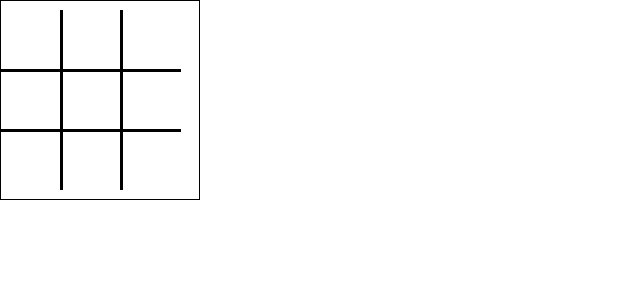
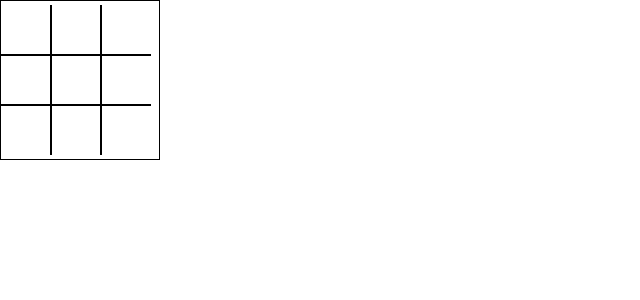
Before and after one commit to ryutabi/ultimate-tictactoe, a Nuxt app: page / in a window 1280 px wide. Shown: the top 300 px of the page, without its empty margins (0-640 px from the left). Built offline with nearby package versions, Linux system fonts and the light colour scheme.

Commit message:
created 3x3 game

```diff
--- a/components/Square.vue
+++ b/components/Square.vue
@@ -1,7 +1,7 @@
 <template>
   <td
+    :class="playerClasses"
     @click="handleClick"
-    :class="palyerClasses"
   >
     {{ mark }}
   </td>
@@ -28,7 +28,15 @@ export default {
       }
       return ''
     },
-
+    playerClasses() {
+      if (this.state === 1) {
+        return 'circle'
+      }
+      if (this.state === -1) {
+        return 'cross'
+      }
+      return ''
+    }
   },
   methods: {
     handleClick() {
@@ -38,4 +46,11 @@ export default {
 }
 </script>
 
-<style></style>
+<style>
+.circle {
+  color: #f00;
+}
+.cross {
+  color: #00f;
+}
+</style>
--- a/pages/index.vue
+++ b/pages/index.vue
@@ -19,11 +19,26 @@
 <script>
 import Square from '~/components/Square'
 
+const winIds = [
+  // vertical
+  [[0, 0], [1, 0], [2, 0]],
+  [[0, 1], [1, 1], [2, 1]],
+  [[0, 2], [1, 2], [2, 2]],
+  // horizontal
+  [[0, 0], [0, 1], [0, 2]],
+  [[1, 0], [1, 1], [1, 2]],
+  [[2, 0], [2, 1], [2, 2]],
+  // diagonal
+  [[0, 0], [1, 1], [2, 2]],
+  [[0, 2], [1, 1], [2, 0]]
+]
+
 export default {
   components: {
     Square
   },
   data:() => ({
+    isStarted: true,
     field: 3,
     board: [
       [0, 0, 0],
@@ -34,15 +49,28 @@ export default {
   }),
   methods: {
     drawMark(_i, _j) {
-      if (this.board[_i][_j] !== 0) {
+      if (!this.isStarted || this.board[_i][_j] !== 0) {
         return
       }
       this.board[_i][_j] = this.player
+      this.$forceUpdate()
+      this.judge()
       this.changePlayer()
-      this.$forceUpdate()
     },
     changePlayer() {
       this.player *= -1
+    },
+    judge() {
+      const boardState = winIds.map(x => x.map(y => this.board[y[0]][y[1]]))
+      boardState.forEach(arr => {
+        const num = arr.reduce((x, y) => x + y)
+        const win = Math.abs(num) === 3 ? true : false
+        if (win) {
+          this.isStarted = false
+          console.log(`${this.player} の勝ち`)
+          return
+        }
+      })
     }
   }
 }
@@ -50,8 +78,8 @@ export default {
 
 <style lang="scss" scoped>
 .container {
-  width: 20rem;
-  height: 20rem;
+  width: 16rem;
+  height: 16rem;
   display: flex;
   align-items: center;
   border: .1rem solid #000;
@@ -62,9 +90,9 @@ table {
 }
 
 td {
-  border: .3rem solid #000;
-  height: 6rem;
-  width: 6rem;
+  border: .2rem solid #000;
+  height: 5rem;
+  width: 5rem;
   text-align: center;
   font-size: 3rem;
   user-select: none;
```
